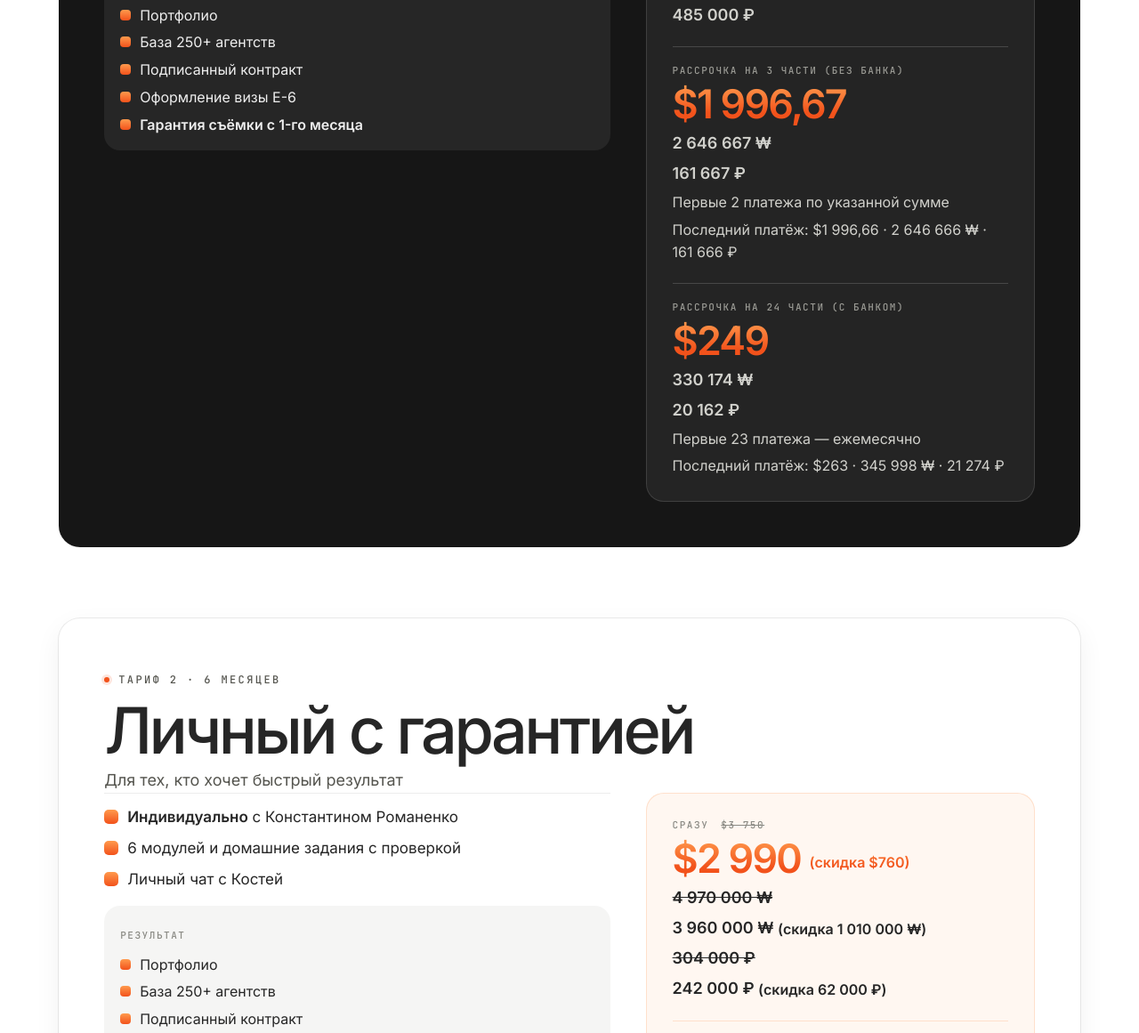
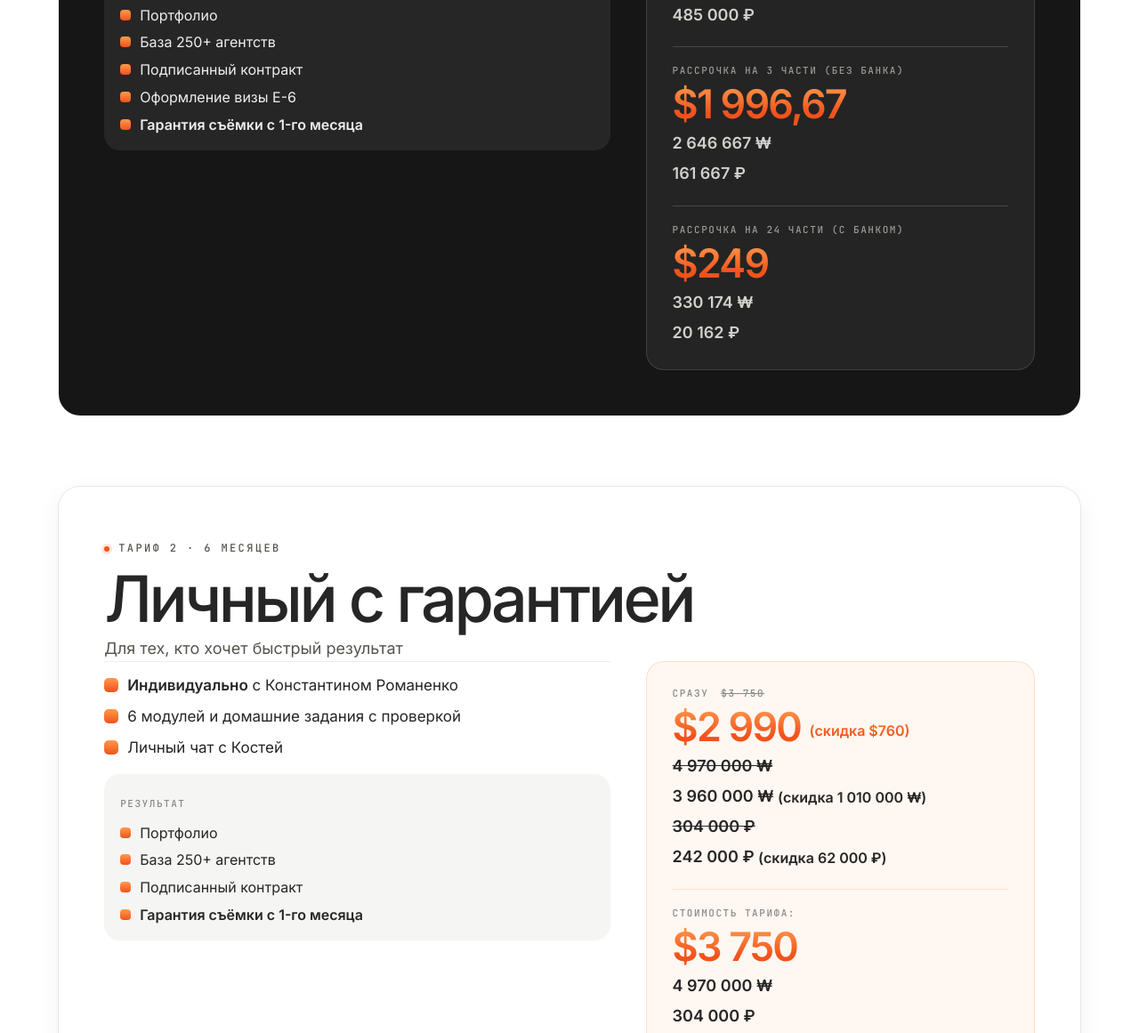
Before and after one commit to ivanlozhkin888/actor-dictionary, a plain HTML site: page asia4ever/tarify.html in a window 1280 px wide. Shown: the part 4868-6029 px from the top of the page at 89% size. Drawn offline with Linux system fonts and the light colour scheme.

Commit message:
Remove requested payment schedule notes from accompanied tariff

```diff
--- a/asia4ever/tarify.html
+++ b/asia4ever/tarify.html
@@ -552,12 +552,12 @@ td.pay{white-space:normal}
 <b class="now acc">$1 996,67</b>
 <b class="cur">2 646 667 ₩</b>
 <b class="cur">161 667 ₽</b>
-<span class="payment-period">Первые 2 платежа по указанной сумме</span><span class="payment-period">Последний платёж: $1 996,66 · 2 646 666 ₩ · 161 666 ₽</span></div>
+</div>
 <div class="price-option"><span class="rl">Рассрочка на 24 части (с банком)</span>
 <b class="now acc">$249</b>
 <b class="cur">330 174 ₩</b>
 <b class="cur">20 162 ₽</b>
-<span class="payment-period">Первые 23 платежа — ежемесячно</span><span class="payment-period">Последний платёж: $263 · 345 998 ₩ · 21 274 ₽</span></div>
+</div>
 </div></div></div>
 </article></div></section>
 <section class="sec tsl" id="tarif-2" style="padding-top:0"><div class="wrap">
@@ -630,12 +630,12 @@ td.pay{white-space:normal}
 <b class="now acc">$1 996,67</b>
 <b class="cur">2 646 667 ₩</b>
 <b class="cur">161 667 ₽</b>
-<span class="payment-period">Первые 2 платежа по указанной сумме</span><span class="payment-period">Последний платёж: $1 996,66 · 2 646 666 ₩ · 161 666 ₽</span></div>
+</div>
 <div class="price-option"><span class="rl">Рассрочка на 24 части (с банком)</span>
 <b class="now acc">$249</b>
 <b class="cur">330 174 ₩</b>
 <b class="cur">20 162 ₽</b>
-<span class="payment-period">Первые 23 платежа — ежемесячно</span><span class="payment-period">Последний платёж: $263 · 345 998 ₩ · 21 274 ₽</span></div>
+</div>
 </div>
 </article><article class="card tariff tt w"><span class="label">Тариф 2 · 6 месяцев</span><h3>Личный с гарантией</h3>
 <ul class="tl"><li><span><b>Индивидуально</b> с Константином Романенко</span></li><li><span>6 модулей и домашние задания с проверкой</span></li><li><span>Личный чат с Костей</span></li></ul>
```
